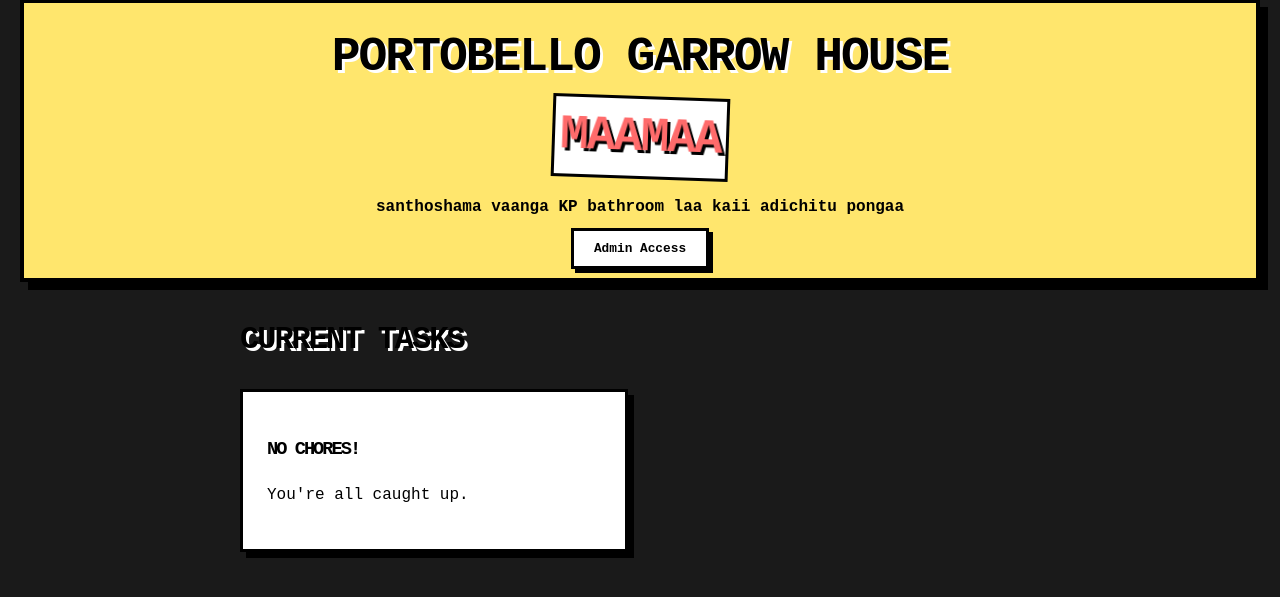
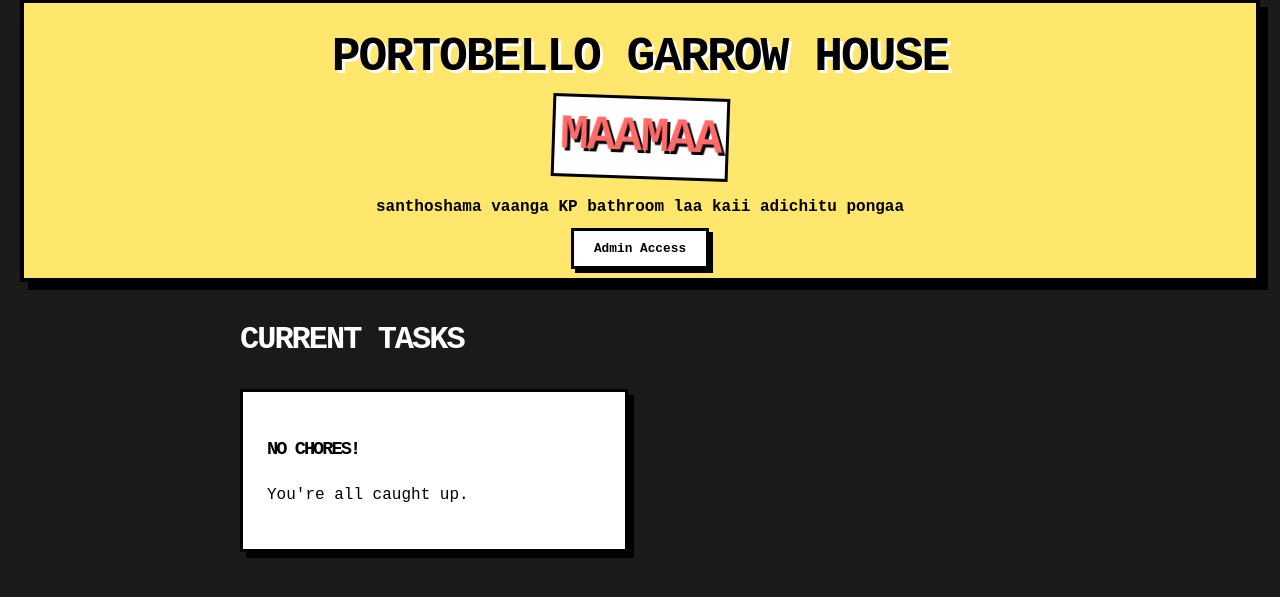
Before and after one commit to V1cky16112003/chore-manager, a Flask app: page / in a window 1280 px wide. Shown: the part 21-618 px from the top of the page. Run offline with Flask 3, Linux system fonts and the light colour scheme; data comes from the database, SQL or seed files in the repository; data that the repository does not hold is empty; some libraries are stand-ins or nearby versions.

Commit message:
UI Fix: Remove shadow from Current Tasks header

```diff
--- a/templates/index.html
+++ b/templates/index.html
@@ -5,7 +5,7 @@
 <script src="https://cdnjs.cloudflare.com/ajax/libs/Sortable/1.14.0/Sortable.min.js"></script>
 
 <!-- 1. CURRENT TASKS (Top) -->
-<h2 class="funky-title" style="font-size: 2rem; margin: 0 0 1.5rem; color: black;">Current Tasks</h2>
+<h2 class="funky-title" style="font-size: 2rem; margin: 0 0 1.5rem; color: white; text-shadow: none;">Current Tasks</h2>
 
 <div class="chore-grid" style="margin-bottom: 4rem;">
     {% for chore in chores %}
```
